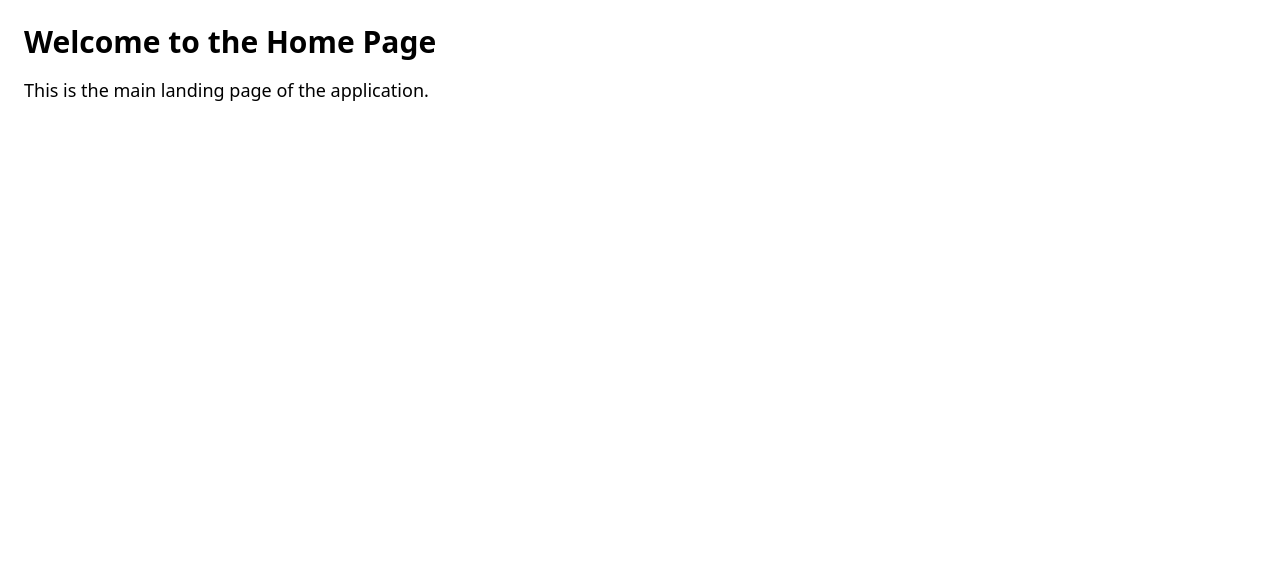
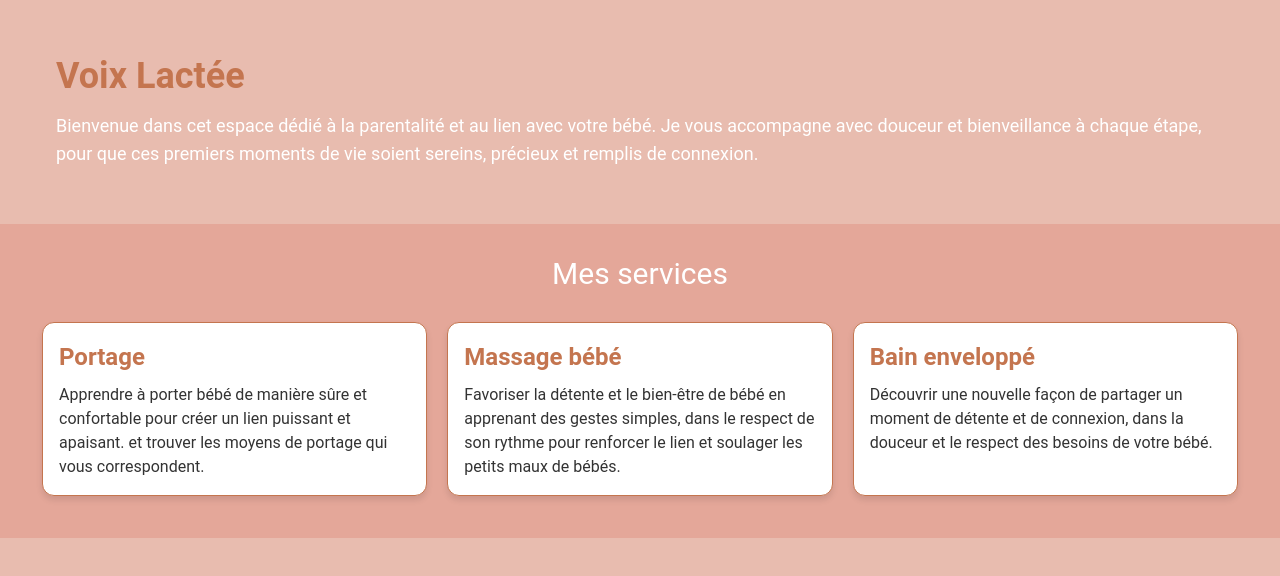
Before and after one commit to acassar/Voix-lactee, a Vue app in the folder front/: page / in a window 1280 px wide. Shown: the top 576 px of the page. Built offline with nearby package versions, Linux system fonts and the light colour scheme; the HTML template or start-up script is replaced by a standard one.

Commit message:
topHero + services

```diff
--- a/front/src/assets/css/global.css
+++ b/front/src/assets/css/global.css
@@ -1 +1,15 @@
 @import "tailwindcss";
+@import "./variables.css";
+
+body {
+  font-family: var(--font-family-base);
+  background-color: var(--color-background);
+  color: var(--color-text);
+  margin: 0;
+  padding: 0;
+  height: 100vh;
+}
+
+body .h1 {
+  color: var(--color-primary);
+}
--- /dev/null
+++ b/front/src/assets/css/variables.css
@@ -0,0 +1,9 @@
+:root {
+    --color-primary: #c4754f;
+    --color-secondary: #e4a799;
+    --color-background: #e8bcaf;
+    --color-text: #333333;
+    --font-family-base: 'Roboto', 'Helvetica Neue', Helvetica, Arial, sans-serif;
+    --font-size-base: 16px;
+    --spacing-base: 1rem;
+}
--- /dev/null
+++ b/front/src/components/common/CardComponent.vue
@@ -0,0 +1,36 @@
+<script setup lang="ts">
+defineProps<{
+  title?: string
+  content?: string
+}>()
+</script>
+
+<template>
+  <div class="card p-4 m-4 border rounded-[12px] shadow">
+    <div>
+      <h2 class="card-title" v-if="title">{{ title }}</h2>
+      <slot name="title"></slot>
+    </div>
+    <div>
+      <p v-if="content">{{ content }}</p>
+      <slot name="content"></slot>
+    </div>
+  </div>
+</template>
+
+<style scoped>
+.card {
+  /* background-color: var(--color-background); */
+  background-color: white;
+  border: 1px solid var(--color-primary);
+  padding: var(--spacing-base);
+  box-shadow: 0 4px 6px rgba(0, 0, 0, 0.1);
+}
+
+.card-title {
+  font-size: 1.5rem;
+  font-weight: bold;
+  margin-bottom: 0.5rem;
+  color: var(--color-primary);
+}
+</style>
--- a/front/src/components/home/HomeComponent.vue
+++ /dev/null
@@ -1,10 +0,0 @@
-<script setup lang="ts"></script>
-
-<template>
-  <div class="p-6">
-    <h1 class="text-3xl font-bold mb-4">Welcome to the Home Page</h1>
-    <p class="text-lg">This is the main landing page of the application.</p>
-  </div>
-</template>
-
-<style scoped></style>
--- /dev/null
+++ b/front/src/components/home/HomeServices.vue
@@ -0,0 +1,35 @@
+<script setup lang="ts">
+import CardComponent from '../common/CardComponent.vue'
+</script>
+
+<template>
+  <div class="flex-column justify-items-center p-8 bg-[var(--color-secondary)]">
+    <h2 class="flex text-3xl text-white">Mes services</h2>
+    <div class="flex align-center services">
+      <CardComponent
+        title="Portage"
+        content="Apprendre à porter bébé de manière sûre et confortable pour créer un lien puissant et apaisant. et trouver les moyens de portage qui vous correspondent."
+      ></CardComponent>
+      <CardComponent
+        title="Massage bébé"
+        content=" Favoriser la détente et le bien-être de bébé en apprenant des gestes simples, dans le respect de son rythme pour renforcer le lien et soulager les petits maux de bébés."
+      ></CardComponent>
+      <CardComponent
+        title="Bain enveloppé"
+        content="Découvrir une nouvelle façon de partager un moment de détente et de connexion, dans la douceur et le respect des besoins de votre bébé."
+      ></CardComponent>
+    </div>
+  </div>
+</template>
+
+<style scoped>
+.services {
+  margin-top: 20px;
+  flex-wrap: wrap;
+}
+
+.services .card {
+  flex: 1;
+  margin: 10px;
+}
+</style>
--- /dev/null
+++ b/front/src/components/home/TopHero.vue
@@ -0,0 +1,19 @@
+<script setup lang="ts"></script>
+
+<template>
+  <div class="flex">
+    <div id="home-title" class="p-14">
+      <h1 class="text-4xl h1 font-bold mb-4">Voix Lactée</h1>
+      <p class="text-lg text-white">
+        Bienvenue dans cet espace dédié à la parentalité et au lien avec votre bébé. Je vous
+        accompagne avec douceur et bienveillance à chaque étape, pour que ces premiers moments de
+        vie soient sereins, précieux et remplis de connexion.
+      </p>
+    </div>
+    <div id="home-hero-img">
+      <!-- <img src="@/assets/images/hero-baby.jpg" alt="Bébé" class="w-full h-auto object-cover" /> -->
+    </div>
+  </div>
+</template>
+
+<style scoped></style>
--- a/front/src/router/index.ts
+++ b/front/src/router/index.ts
@@ -6,7 +6,7 @@ const router = createRouter({
     {
       name: 'home',
       path: '/',
-      component: () => import('@/components/home/HomeComponent.vue'),
+      component: () => import('@/views/HomePage.vue'),
     },
   ],
 })
--- /dev/null
+++ b/front/src/views/HomePage.vue
@@ -0,0 +1,13 @@
+<script setup lang="ts">
+import HomeServices from '@/components/home/HomeServices.vue'
+import TopHero from '@/components/home/TopHero.vue'
+</script>
+
+<template>
+  <div>
+    <TopHero />
+    <HomeServices />
+  </div>
+</template>
+
+<style scoped></style>
```
